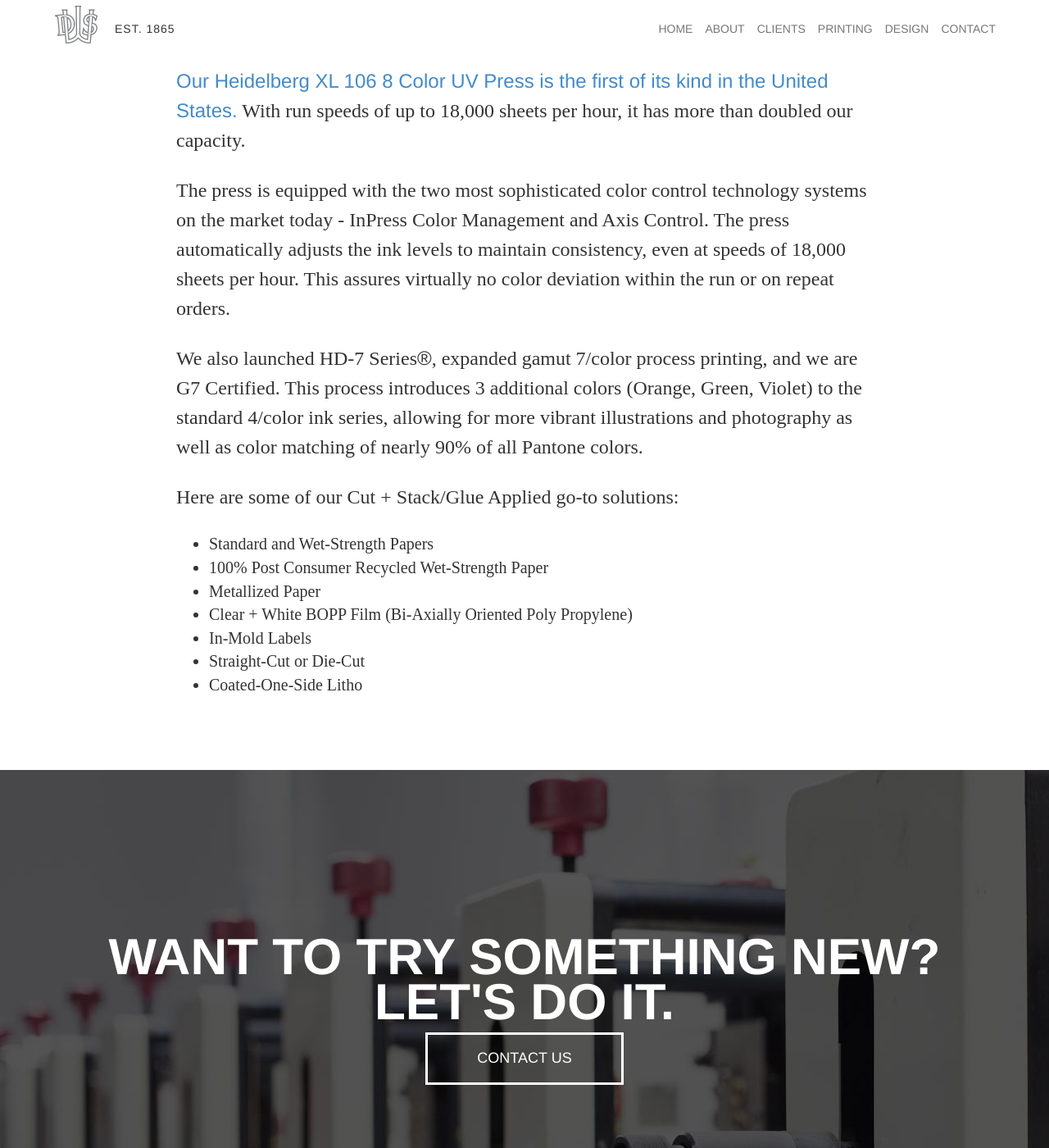
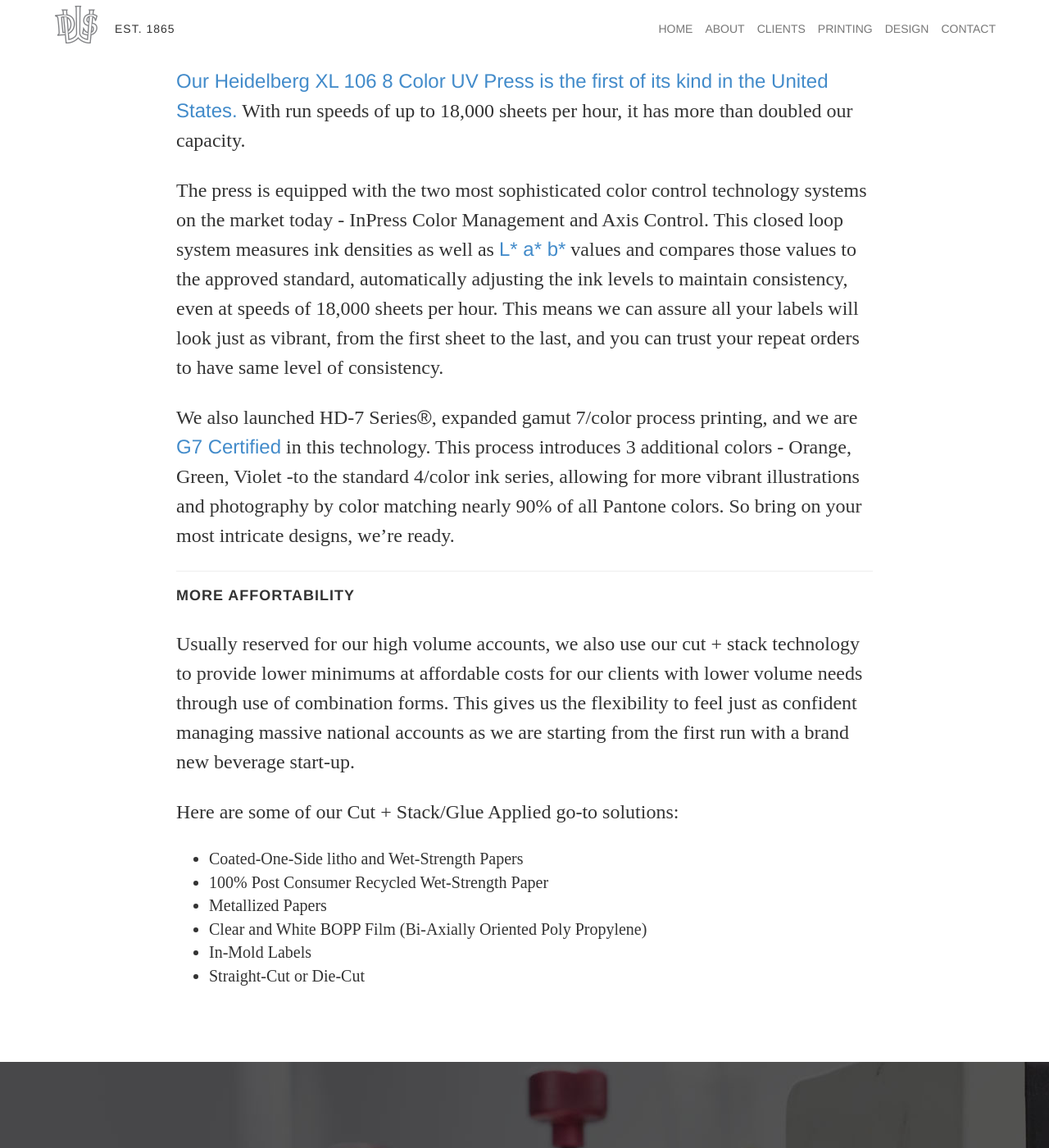
Before and after one commit to moizk/DWS-Jekyll, a Jekyll site: the page built from printing.html, in a window 1280 px wide and 1400 px high, scrolled down 1059 px. Shown: the whole window at 82% size. Built offline with Jekyll 4.4.1, drawn with Linux system fonts in a browser that asks for light colours; nearby versions of some CDN libraries; Markdown is read by kramdown in place of the engine named in the settings; some of the changed text lies outside the part shown.

Commit message:
additional client requests

```diff
--- a/about.html
+++ b/about.html
@@ -65,7 +65,7 @@
 
 
 <div class="reach-header">
-  <h3><span>Currently shipping greatness</span> across the map.</h3>
+  <h3><span>We're there for you</span> face to face, coast to coast.</h3>
 </div>
 
 <!-- Map -->
--- a/css/main.scss
+++ b/css/main.scss
@@ -275,17 +275,11 @@
   h4 {
     /* Positioning */
     /* Box-model */
-    display: inline-block;
-    margin: 0 auto 15px auto;
-    padding: 15px;
-    /* Typography */
-    font-weight: 300;
-    /* Visual */
-    text-align: center;
-    border: 1px solid rgb(54,54,54);
-    -webkit-border-radius: 4px;
-       -moz-border-radius: 4px;
-            border-radius: 4px;
+    /* Typography */
+    font-weight: 700;
+    /* Visual */
+    font-size: 18px;
+    letter-spacing: 1px;
     /* Misc */
   }
   p {
@@ -1288,6 +1282,9 @@
 
 div#dws_contact_page_map {
   height: 400px;
+  @media screen and (max-width: 841px) {
+    display: none;
+  }
 }
 
 div.contact-strip {
--- a/printing.html
+++ b/printing.html
@@ -18,18 +18,20 @@
 
 <div class="story-content">
   <h3 class="text-center">Cut + Stack</h3>
-  <p><a href="http://whattheythink.com/news/70975-dws-puts-competition-rearview-mirror-heidelberg-xl-106/">Our Heidelberg XL 106 8 Color UV Press is the first of its kind in the United States.</a> With run speeds of up to 18,000 sheets per hour, it has more than doubled our capacity.</p>
-  <p>The press is equipped with the two most sophisticated color control technology systems on the market today - InPress Color Management and Axis Control. The press automatically adjusts the ink levels to maintain consistency, even at speeds of 18,000 sheets per hour. This assures virtually no color deviation within the run or on repeat orders.</p>
-  <p>We also launched HD-7 Series<span>&reg;</span>, expanded gamut 7/color process printing, and we are G7 Certified. This process introduces 3 additional colors (Orange, Green, Violet) to the standard 4/color ink series, allowing for more vibrant illustrations and photography as well as color matching of nearly 90% of all Pantone colors.</p>
+  <p><a href="http://whattheythink.com/news/70975-dws-puts-competition-rearview-mirror-heidelberg-xl-106/" target="_blank">Our Heidelberg XL 106 8 Color UV Press is the first of its kind in the United States.</a> With run speeds of up to 18,000 sheets per hour, it has more than doubled our capacity.</p>
+  <p>The press is equipped with the two most sophisticated color control technology systems on the market today - InPress Color Management and Axis Control. This closed loop system measures ink densities as well as <a href="http://www.heidelberg.com/corp/www/binaries/bin/files/dotcom/en/prinect/user_guide_colorimetry_en.pdf" target="_blank">L* a* b*</a> values and compares those values to the approved standard, automatically adjusting the ink levels to maintain consistency, even at speeds of 18,000 sheets per hour. This means we can assure all your labels will look just as vibrant, from the first sheet to the last, and you can trust your repeat orders to have same level of consistency. </p>
+  <p>We also launched HD-7 Series<span>&reg;</span>, expanded gamut 7/color process printing, and we are <a href=" http://www.idealliance.org/certifications/g7-certifications/g7-system-certification" target="_blank">G7 Certified</a> in this technology. This process introduces 3 additional colors - Orange, Green, Violet -to the standard 4/color ink series, allowing for more vibrant illustrations and photography by color matching nearly 90% of all Pantone colors. So bring on your most intricate designs, we’re ready.</p>
+  <hr>
+  <h4>MORE AFFORTABILITY</h4><br>
+  <p>Usually reserved for our high volume accounts, we also use our cut + stack technology to provide lower minimums at affordable costs for our clients with lower volume needs through use of combination forms. This gives us the flexibility to feel just as confident managing massive national accounts as we are starting from the first run with a brand new beverage start-up.</p>
   <p>Here are some of our Cut + Stack/Glue Applied go-to solutions:</p>
   <ul class="story-list">
-    <li>Standard and Wet-Strength Papers</li>
+    <li>Coated-One-Side litho and Wet-Strength Papers</li>
     <li>100% Post Consumer Recycled Wet-Strength Paper</li>
-    <li>Metallized Paper</li>
-    <li>Clear + White BOPP Film (Bi-Axially Oriented Poly Propylene)</li>
+    <li>Metallized Papers</li>
+    <li>Clear and White BOPP Film (Bi-Axially Oriented Poly Propylene)</li>
     <li>In-Mold Labels </li>
     <li>Straight-Cut or Die-Cut</li>
-    <li>Coated-One-Side Litho</li>
   </ul>
 </div>
 <br><br><br><br>
@@ -43,16 +45,19 @@
 
 <div class="story-content">
   <h3 class="text-center">Pressure Sensitive</h3>
-  <p>Our flexo department boasts Nilpeter press equipment with 8 UV print stations. Able to print on a variety of specialty substrates, this press gives our clients the flexibility to design packaging for virtually any container type or shape.</p>
+  <p>Our flexo department boasts 8 color press equipment with full UV technology. Able to print on a vast variety of substrates, this equipment gives our clients the flexibility to create packaging for virtually any type of container.</p>
   <p>Whatever your vision, we have the resources to make it happen. We encourage our clients to think big because we love to push our limits - we feel taking on challenges is our specialty, so if you need something new and different, let's talk.</p>
+  <hr>
+  <h4>MORE FLEXIBILITY</h4><br>
+  <p>With even more finishing options than cut + stack,  and even lower minimums, our pressure sensitive labels give you the flexibility to try out that specialty finish on a limited run of holiday product, no problem.</p>
   <p>Here are some of our Pressure Sensitive go-to solutions:</p>
   <ul class="story-list">
     <li>Standard and Wet-Strength Papers</li>
-    <li>100% Post Consumer Recycled Wet-Strength Paper - 51lb.</li>
+    <li>100% Post Consumer Recycled Wet-Strength Paper</li>
     <li>Matte and Gloss finishes</li>
     <li>UV Coating and Laminations</li>
     <li>Metallized Paper and Film</li>
-    <li>Clear + White BOPP Film (Bi-Axially Oriented Poly Propylene)</li>
+    <li>Clear and White BOPP Film (Bi-Axially Oriented Poly Propylene)</li>
     <li>Embossing</li>
   </ul>
 </div>
@@ -71,9 +76,11 @@
   </div>
   <br><br>
   <p>We’re continuing to expand our capabilities by branching into the shrink sleeve, roll sleeve, and roll-fed label markets.</p>
-  <p>We’ve invested in a new 10 color UV press, specifically engineered for printing on unsupported substrates. We have also invested in brand new rewinding, seaming, and cutting machines equipped with the latest and most sophisticated 100% inspection system on the market.</p>
-  <p>Looking forward to working with you on your next project.</p>
-  <p>We’re ready, let’s make it happen!</p>
+  <p>We just invested in a new 10 color UV press, specifically engineered for printing on unsupported substrates, in addition to brand new rewinding, seaming, and cutting machines equipped with the latest and most sophisticated 100% inspection system on the market.</p>
+  <p>These new additions afford us the opportunity to create more possibilities and solutions with our clients, so we are looking forward to how we can make your next project revolutionary.</p>
+  <hr>
+  <h4>MORE POSSIBILITY</h4><br>
+  <p>Shrink sleeve and roll sleeve provides 360 degrees of possibility - the opportunity to use contoured containers, an alternative to colored plastics, a more powerful shelf presence - a label that can fit to any shape means endless design possibilities.</p>
   <p>Here are some of our Shrink Sleeve + Roll Fed go-to solutions:</p>
   <ul class="story-list">
     <li>Shrink Sleeve labels</li>
--- a/team.html
+++ b/team.html
@@ -15,7 +15,7 @@
     <div class="col-sm-6">
       <div class="person-card">
       <img src="img/team/tom.jpg" class="img-responsive">
-      <p class="team-bio-big hidden-xs-big hidden-xs">Tom Staib lives and breathes DWS Printing, it's that simple.  Never shy to work Saturdays or Sundays, Tom can be found doing everything from flying to Europe exploring new printing equipment to helping our Finishing Department by lending a hand packing boxes.<br><br>He attended The Hill School in Pottstown, PA and he graduated from Villanova with a B.S. in Finance. Tom is married with two children and he enjoys boating, fishing and cooking almost anything on a Weber grill or smoker. </p>
+      <p class="team-bio-big hidden-xs-big hidden-xs">Tom Staib lives and breathes DWS Printing, it's that simple.  Never shy to work Saturdays or Sundays, Tom can be found doing everything from flying to Europe exploring new printing equipment to organizing our Continuous Improvement initiatives - steering DWS in the right direction.<br><br>He attended The Hill School in Pottstown, PA and he graduated from Villanova with a B.S. in Finance. Tom is married with two children and he enjoys boating, fishing and cooking almost anything on a Weber grill or smoker. </p>
       <h3>Tom Staib</h3>
       <h4>President</h4>
       </div>
@@ -85,7 +85,7 @@
     </div>
     <div class="col-sm-4">
       <img src="img/team/craigs.jpg" class="img-responsive">
-      <p class="team-bio hidden-xs">Craig or “Mr. Smith” as we like to call him, is our Controller/CPA who keeps a watchful eye on the numbers. Mr. Smith may very well hold the title of “Team Member with the Best Sense of Humor,” though he has some competition from the more dry Dave T. <br><br>He also enjoys riding motorcycles. Vroom vroom!</p>
+      <p class="team-bio hidden-xs">Craig or “Mr. Smith” as we like to call him, is our Controller/CPA who keeps a watchful eye on the numbers. He attended Long Island University and has been a CPA for over 15 years. Mr. Smith may very well hold the title of “Team Member with the Best Sense of Humor,” though he has some competition from the more dry Dave T. <br><br>He also enjoys riding motorcycles.</p>
       <h3>Craig Smith</h3>
       <h4>Controller</h4>
     </div>
```
Also changed, not shown: other parts of printing.html (+1 -0 lines), contact.html (+4 -4 lines).
